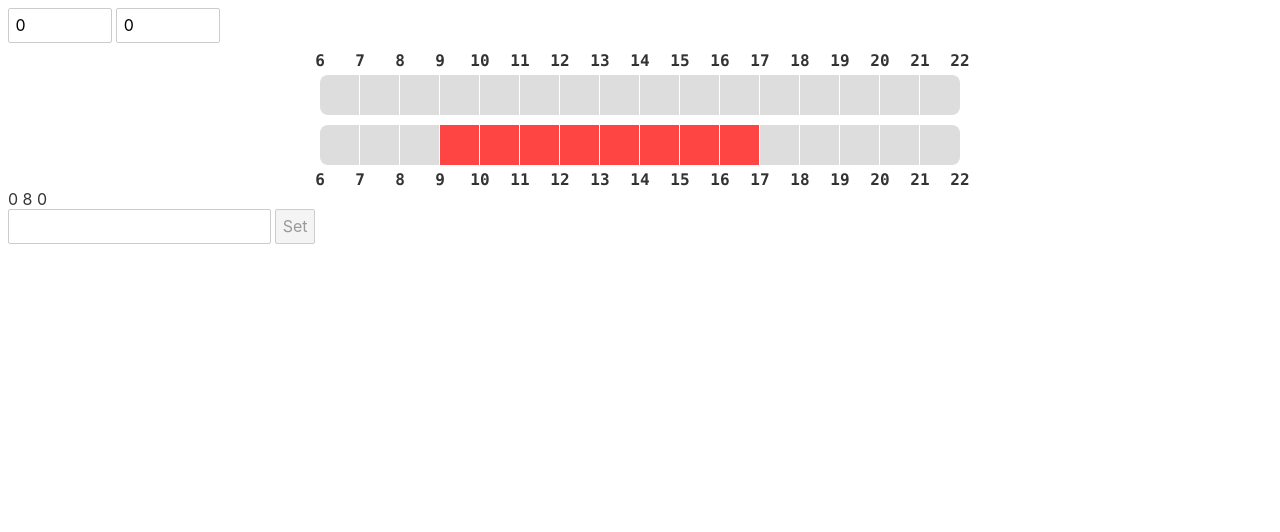
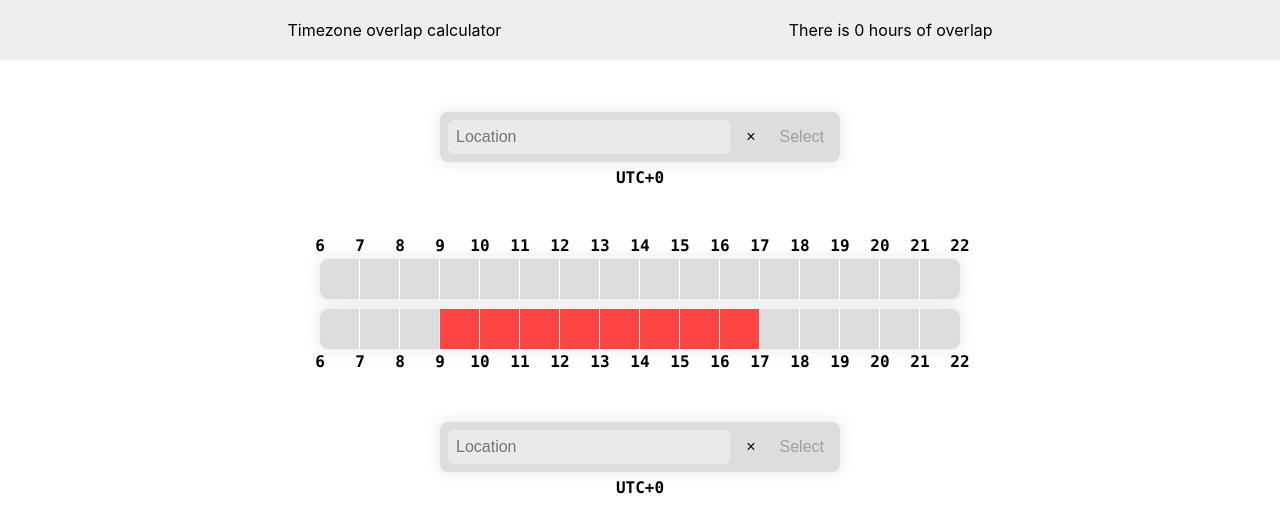
Before and after one commit to okiss/timezone-overlap, a Svelte app: page / in a window 1280 px wide. Shown: the top 532 px of the page. Built offline with nearby package versions, Linux system fonts and the light colour scheme.

Commit message:
styling, connect inputs to slot selectors

```diff
--- a/public/global.css
+++ b/public/global.css
@@ -1,72 +1,136 @@
+/* http://meyerweb.com/eric/tools/css/reset/
+   v2.0 | 20110126
+   License: none (public domain)
+*/
+
 html,
+body,
+div,
+span,
+applet,
+object,
+iframe,
+h1,
+h2,
+h3,
+h4,
+h5,
+h6,
+p,
+blockquote,
+pre,
+a,
+abbr,
+acronym,
+address,
+big,
+cite,
+code,
+del,
+dfn,
+em,
+img,
+ins,
+kbd,
+q,
+s,
+samp,
+small,
+strike,
+strong,
+sub,
+sup,
+tt,
+var,
+b,
+u,
+i,
+center,
+dl,
+dt,
+dd,
+ol,
+ul,
+li,
+fieldset,
+form,
+label,
+legend,
+table,
+caption,
+tbody,
+tfoot,
+thead,
+tr,
+th,
+td,
+article,
+aside,
+canvas,
+details,
+embed,
+figure,
+figcaption,
+footer,
+header,
+hgroup,
+menu,
+nav,
+output,
+ruby,
+section,
+summary,
+time,
+mark,
+audio,
+video {
+  margin: 0;
+  padding: 0;
+  border: 0;
+  font-size: 100%;
+  font: inherit;
+  vertical-align: baseline;
+}
+/* HTML5 display-role reset for older browsers */
+article,
+aside,
+details,
+figcaption,
+figure,
+footer,
+header,
+hgroup,
+menu,
+nav,
+section {
+  display: block;
+}
 body {
-  position: relative;
-  width: 100%;
-  height: 100%;
+  line-height: 1;
+}
+ol,
+ul {
+  list-style: none;
+}
+blockquote,
+q {
+  quotes: none;
+}
+blockquote:before,
+blockquote:after,
+q:before,
+q:after {
+  content: '';
+  content: none;
+}
+table {
+  border-collapse: collapse;
+  border-spacing: 0;
 }
 
 body {
-  color: #333;
-  margin: 0;
-  padding: 8px;
-  box-sizing: border-box;
-  font-family: -apple-system, BlinkMacSystemFont, 'Segoe UI', Roboto, Oxygen-Sans, Ubuntu, Cantarell,
-    'Helvetica Neue', sans-serif;
+  font-family: -apple-system, BlinkMacSystemFont, 'Segoe UI', Roboto, Helvetica, Arial, sans-serif;
 }
-
-a {
-  color: rgb(0, 100, 200);
-  text-decoration: none;
-}
-
-a:hover {
-  text-decoration: underline;
-}
-
-a:visited {
-  color: rgb(0, 80, 160);
-}
-
-label {
-  display: block;
-}
-
-input,
-button,
-select,
-textarea {
-  font-family: inherit;
-  font-size: inherit;
-  -webkit-padding: 0.4em 0;
-  padding: 0.4em;
-  margin: 0 0 0.5em 0;
-  box-sizing: border-box;
-  border: 1px solid #ccc;
-  border-radius: 2px;
-}
-
-input:disabled {
-  color: #ccc;
-}
-
-button {
-  color: #333;
-  background-color: #f4f4f4;
-  outline: none;
-}
-
-button:disabled {
-  color: #999;
-}
-
-button:not(:disabled):active {
-  background-color: #ddd;
-}
-
-button:focus {
-  border-color: #666;
-}
-
 html {
   box-sizing: border-box;
 }
@@ -75,3 +139,15 @@ html {
 *:after {
   box-sizing: inherit;
 }
+
+:root {
+  --spacing-1: 4px;
+  --spacing-2: 8px;
+  --spacing-3: 12px;
+  --spacing-4: 20px;
+  --spacing-5: 32px;
+  --spacing-6: 52px;
+
+  --radius-1: 6px;
+  --radius-2: 8px;
+}
--- a/src/App.svelte
+++ b/src/App.svelte
@@ -1,70 +1,39 @@
 <script lang="ts">
-  import { countSlots, createTimeSlotArray, mergeSlotListsWithTimezones } from './timeSlotUtil';
-  import TimeSelect from './components/TimeSlotSelect.svelte';
-  import { URLState, URL_PARAMS } from './urlState';
-  import LocationInput from './components/LocationInput.svelte';
+  import TimeSlots from './components/TimeSlots.svelte';
+  import TimezoneInput from './components/TimezoneInput.svelte';
 
-  const urlState = new URLState();
+  let offsetA = 0;
+  let offsetB = 0;
+  let overlap = 0;
 
-  let slotsA: boolean[];
-  let slotsB: boolean[] = createTimeSlotArray(9, 17);
-  let offsetA = urlState.get(URL_PARAMS.TIME_ZONE_A) || 0;
-  let offsetB = urlState.get(URL_PARAMS.TIME_ZONE_B) || 0;
-
-  let slotACount: number;
-  let slotBCount: number;
-  let overlapCount: number;
-
-  $: slotACount = countSlots(slotsA);
-  $: slotBCount = countSlots(slotsB);
-  $: overlapCount =
-    slotsA && slotsB
-      ? countSlots(mergeSlotListsWithTimezones(slotsA, slotsB, offsetA, offsetB))
-      : 0;
-
-  let translate = 0;
-  $: {
-    let offsetDiff = offsetB - offsetA;
-    if (offsetDiff > 12) {
-      offsetDiff -= 24;
-    }
-    if (offsetDiff < -12) {
-      offsetDiff += 24;
-    }
-    translate = offsetDiff * 20;
-  }
-
-  $: {
-    urlState.saveState({
-      [URL_PARAMS.TIME_ZONE_A]: offsetA,
-      [URL_PARAMS.TIME_ZONE_B]: offsetB,
-    });
-  }
+  const updateOverlap = (e: CustomEvent<number>) => {
+    overlap = e.detail;
+  };
 </script>
 
+<header>
+  <div>Timezone overlap calculator</div>
+  <div>There is {overlap} {overlap === 1 ? 'hour' : 'hours'} of overlap</div>
+</header>
 <main>
-  <input type="number" bind:value={offsetA} min={-12} max={12} />
-  <input type="number" bind:value={offsetB} min={-12} max={12} />
-  <div class="timeselect-align" style="transform: translateX({translate}px)">
-    <TimeSelect bind:value={slotsA} />
-  </div>
-  <div class="timeselect-align" style="transform: translateX({-translate}px)">
-    <TimeSelect bind:value={slotsB} mirrorLayout={true} />
-  </div>
-  {slotACount}
-  {slotBCount}
-  {overlapCount}
-  <LocationInput />
+  <TimezoneInput bind:offset={offsetA} />
+  <TimeSlots {offsetA} {offsetB} on:change={updateOverlap} />
+  <TimezoneInput bind:offset={offsetB} />
 </main>
 
 <style>
-  main {
-    overflow-x: hidden;
-  }
-  .timeselect-align {
-    transition: transform 0.2s;
+  header {
     display: flex;
     align-items: center;
-    justify-content: center;
+    justify-content: space-evenly;
+    background-color: #eee;
+    height: 60px;
+  }
+  main {
+    display: flex;
+    flex-direction: column;
+    align-items: center;
+    gap: var(--spacing-6);
+    margin-top: var(--spacing-6);
   }
 </style>
--- /dev/null
+++ b/src/components/LoadingOverlay.svelte
@@ -0,0 +1,48 @@
+<script lang="ts">
+  export let isLoading = false;
+</script>
+
+<div class="loading-overlay" class:is-loading={isLoading}>
+  <div class="slot-wrapper">
+    <slot />
+  </div>
+  <div class="loader">···</div>
+</div>
+
+<style>
+  .loading-overlay {
+    position: relative;
+  }
+  .loading-overlay.is-loading {
+    cursor: wait;
+  }
+  .loading-overlay.is-loading > * {
+    pointer-events: none;
+  }
+  .slot-wrapper {
+    opacity: 1;
+    filter: none;
+    transition: all 0.2s ease;
+  }
+  .is-loading .slot-wrapper {
+    opacity: 0.2;
+    filter: blur(4px);
+  }
+  .loader {
+    position: absolute;
+    top: 0;
+    right: 0;
+    bottom: 0;
+    left: 0;
+    display: flex;
+    align-items: center;
+    justify-content: center;
+    visibility: hidden;
+    opacity: 0;
+    transition: opacity 0.2s ease;
+  }
+  .is-loading .loader {
+    visibility: visible;
+    opacity: 1;
+  }
+</style>
--- a/src/components/LocationInput.svelte
+++ b/src/components/LocationInput.svelte
@@ -1,16 +1,25 @@
 <script lang="ts">
-  import { getTimezone, locationSearch } from '../api';
+  import { createEventDispatcher } from 'svelte';
 
+  import { locationSearch } from '../api';
   import { debounce } from '../util';
+  import LoadingOverlay from './LoadingOverlay.svelte';
 
-  export let value = '';
+  export let isLoading = false;
 
+  const dispatch = createEventDispatcher<string>();
+
+  let value = '';
   let input: HTMLInputElement;
   let suggestions: { name: string; id: string }[] = [];
-  let suggestionsVisiblity = false;
+  let selectedSuggestionIndex = -1;
+  let isFocused = false;
+  let isLoadingSuggestions = false;
 
   const searchLocation = async (e: any) => {
     const searchText: string = e.target.value;
+
+    selectedSuggestionIndex = -1;
 
     if (!searchText || searchText.length <= 2) {
       suggestions = [];
@@ -18,38 +27,164 @@
     }
 
     try {
+      isLoadingSuggestions = true;
       suggestions = await locationSearch(searchText);
     } catch (error) {
       console.error(error);
+    } finally {
+      isLoadingSuggestions = false;
     }
   };
 
-  const selectSuggestion = (index: number) => async () => {
-    const details = await getTimezone(suggestions[index].id);
-    console.log(details);
-    value = suggestions[index].name;
-    suggestionsVisiblity = false;
+  const clear = () => {
+    suggestions = [];
+    selectedSuggestionIndex = -1;
+    value = '';
+    input.focus();
+    dispatch('clear' as any);
+  };
+
+  const submit = async () => {
+    if (selectedSuggestionIndex === -1) {
+      console.debug('LocationInput: submit: no suggestion selected');
+      return;
+    }
+    value = suggestions[selectedSuggestionIndex].name;
     input.blur();
+    dispatch('submit' as any, suggestions[selectedSuggestionIndex].id);
+  };
+
+  const selectSuggestion = (index: number) => {
+    selectedSuggestionIndex = index;
+  };
+
+  const selectAndSubmit = (index: number) => {
+    selectSuggestion(index);
+    submit();
+  };
+
+  const selectSuggestionArrowKeys = (e: KeyboardEvent) => {
+    if (e.key === 'ArrowDown') {
+      selectSuggestion(Math.min(selectedSuggestionIndex + 1, suggestions.length - 1));
+    } else if (e.key === 'ArrowUp') {
+      selectSuggestion(Math.max(selectedSuggestionIndex - 1, 0));
+    }
   };
 </script>
 
-<div>
-  <div>
+<div class="location-input">
+  <div class="input-wrapper" class:suggestions-visible={isFocused && suggestions.length}>
     <input
+      class="input"
+      placeholder="Location"
       type="text"
       {value}
       bind:this={input}
+      on:keydown={selectSuggestionArrowKeys}
       on:input={debounce(searchLocation)}
-      on:change={selectSuggestion(0)}
-      on:focus={() => (suggestionsVisiblity = true)}
+      on:change={submit}
+      on:focus={() => (isFocused = true)}
+      on:blur={() => (isFocused = false)}
     />
-    <button on:click={selectSuggestion(0)} disabled={suggestions.length === 0}>Set</button>
+    <button class="button" on:click={clear} title="Clear">{'\u00d7'}</button>
+    <LoadingOverlay isLoading={isLoadingSuggestions || isLoading}>
+      <button class="button" on:click={submit} disabled={selectedSuggestionIndex === -1}
+        >Select</button
+      >
+    </LoadingOverlay>
   </div>
-  <div class:suggestionsVisible={suggestionsVisiblity}>
-    <ul>
+  <div class="suggestions-wrapper" class:suggestions-visible={isFocused && suggestions.length}>
+    <ul class="suggestions-list">
       {#each suggestions as { name, id }, index (id)}
-        <li on:click={selectSuggestion(index)}>{name}</li>
+        <li
+          class="suggestion"
+          class:selected={selectedSuggestionIndex === index}
+          on:click={() => selectAndSubmit(index)}
+          on:mouseenter={() => selectSuggestion(index)}
+        >
+          {name}
+        </li>
       {/each}
     </ul>
   </div>
 </div>
+
+<style>
+  .location-input {
+    width: 400px;
+  }
+  .input-wrapper {
+    display: flex;
+    background: #ddd;
+    padding: var(--spacing-2);
+    border-radius: var(--radius-2);
+    filter: drop-shadow(0 0 8px rgba(0, 0, 0, 0.1));
+    gap: var(--spacing-2);
+    transition: filter 0.5s ease;
+  }
+  .input-wrapper:hover {
+    filter: drop-shadow(0 0 12px rgba(0, 0, 0, 0.15));
+  }
+  .input-wrapper.suggestions-visible {
+    border-radius: var(--radius-2) var(--radius-2) 0 0;
+  }
+  .input {
+    flex: auto;
+    border: none;
+    border-radius: var(--radius-1);
+    background-color: rgb(234, 234, 234);
+    padding: var(--spacing-2);
+    font-size: 100%;
+    transition: background-color 0.3s ease;
+  }
+  .input:focus {
+    outline: none;
+    background-color: rgb(250, 250, 250);
+  }
+  .button {
+    border: none;
+    background: transparent;
+    font-size: 100%;
+    padding: var(--spacing-2) var(--spacing-2);
+    transition: background-color 0.3s ease;
+    border-radius: var(--radius-1);
+    cursor: pointer;
+  }
+  .button:disabled {
+    cursor: not-allowed;
+  }
+  .button:not(:disabled):hover {
+    background-color: #ccc;
+  }
+  .suggestions-wrapper {
+    position: relative;
+    visibility: hidden;
+    opacity: 0;
+    transition: opacity 0.3s ease;
+    z-index: 1;
+  }
+  .suggestions-wrapper.suggestions-visible {
+    opacity: 1;
+    visibility: visible;
+  }
+  .suggestions-list {
+    list-style-type: none;
+    padding: 0;
+    margin: 0;
+    position: absolute;
+    left: 0;
+    right: 0;
+    background: white;
+    border-radius: 0 0 var(--radius-2) var(--radius-2);
+    filter: drop-shadow(0 0 16px rgba(0, 0, 0, 0.2));
+  }
+  .suggestion {
+    padding: var(--spacing-3);
+  }
+  .suggestion:not(:last-child) {
+    border-bottom: 1px solid #ddd;
+  }
+  .suggestion.selected {
+    background-color: #eee;
+  }
+</style>
--- a/src/components/TimeSlotSelect.svelte
+++ b/src/components/TimeSlotSelect.svelte
@@ -109,6 +109,7 @@
     display: flex;
     flex-direction: row;
     cursor: pointer;
+    filter: drop-shadow(0 0 8px rgba(0, 0, 0, 0.1));
   }
   .is-selecting {
     cursor: ew-resize;
--- /dev/null
+++ b/src/components/TimeSlots.svelte
@@ -0,0 +1,51 @@
+<script lang="ts">
+  import { createEventDispatcher } from 'svelte';
+
+  import { countSlots, createTimeSlotArray, mergeSlotListsWithTimezones } from '../timeSlotUtil';
+  import TimeSelect from './TimeSlotSelect.svelte';
+
+  export let slotsA: boolean[] = createTimeSlotArray();
+  export let slotsB: boolean[] = createTimeSlotArray(9, 17);
+  export let offsetA = 0;
+  export let offsetB = 0;
+
+  const dispatch = createEventDispatcher<number>();
+
+  let translate = 0;
+  $: {
+    let offsetDiff = offsetB - offsetA;
+    if (offsetDiff > 12) {
+      offsetDiff -= 24;
+    }
+    if (offsetDiff < -12) {
+      offsetDiff += 24;
+    }
+    translate = offsetDiff * 20;
+  }
+
+  $: {
+    const overlapCount =
+      slotsA && slotsB
+        ? countSlots(mergeSlotListsWithTimezones(slotsA, slotsB, offsetA, offsetB))
+        : 0;
+    dispatch('change' as any, overlapCount);
+  }
+</script>
+
+<div>
+  <div class="timeselect-align" style="transform: translateX({translate}px)">
+    <TimeSelect bind:value={slotsA} />
+  </div>
+  <div class="timeselect-align" style="transform: translateX({-translate}px)">
+    <TimeSelect bind:value={slotsB} mirrorLayout={true} />
+  </div>
+</div>
+
+<style>
+  .timeselect-align {
+    transition: transform 0.2s;
+    display: flex;
+    align-items: center;
+    justify-content: center;
+  }
+</style>
--- /dev/null
+++ b/src/components/TimezoneInput.svelte
@@ -0,0 +1,53 @@
+<script lang="ts">
+  import { getTimezone } from '../api';
+  import LocationInput from './LocationInput.svelte';
+
+  export let offset: number;
+
+  let timeZoneName = '';
+  let isLoading = false;
+
+  const onLocationSelected = async (event: CustomEvent<string>) => {
+    isLoading = true;
+    try {
+      const result = await getTimezone(event.detail);
+      offset = Math.round(result.rawOffset / 60 / 60);
+      timeZoneName = result.timeZoneName;
+    } catch (error) {
+      console.error(error);
+    } finally {
+      isLoading = false;
+    }
+  };
+
+  const onClear = () => {
+    offset = 0;
+    timeZoneName = '';
+  };
+
+  let offsetText: string;
+  let timeZoneText: string;
+  $: offsetText = `UTC${offset >= 0 ? '+' : ''}${offset}`;
+  $: timeZoneText = timeZoneName ? `(${timeZoneName})` : '';
+</script>
+
+<div class="time-zone-input">
+  <LocationInput {isLoading} on:submit={onLocationSelected} on:clear={onClear} />
+  <div class="info">
+    <span class="offset">{offsetText}</span> <span>{timeZoneText}</span>
+  </div>
+</div>
+
+<style>
+  .time-zone-input {
+    width: 400px;
+  }
+  .info {
+    margin-top: var(--spacing-2);
+    text-align: center;
+    font-family: 'Consolas', monospace;
+  }
+  .offset {
+    font-weight: bold;
+  }
+</style>
```
